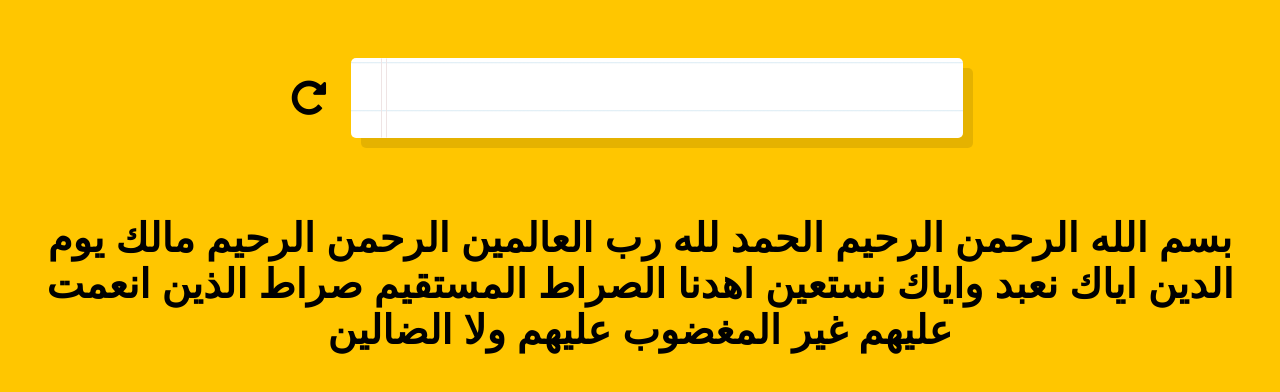
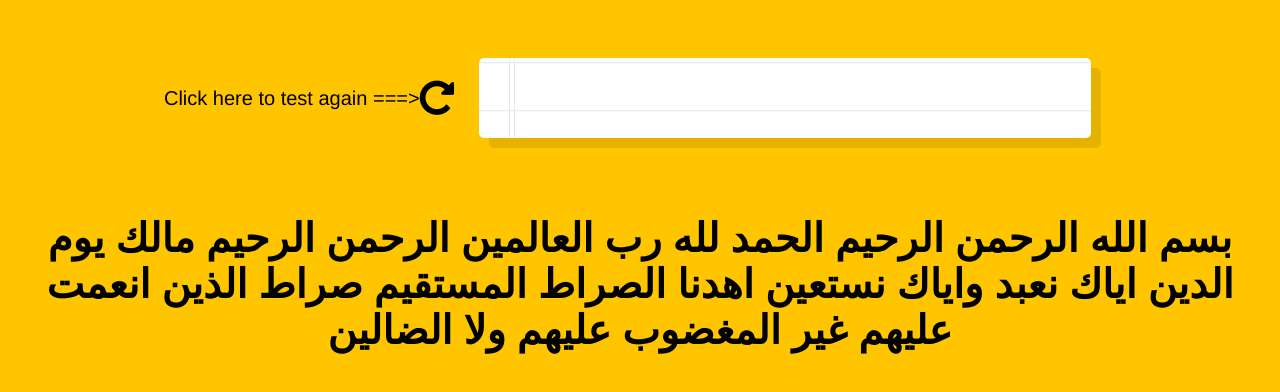
Before and after one commit to AbdelrhmanAmin/Quran-pronunciation, a website: page index.html in a window 1280 px wide. Drawn offline with Linux system fonts and the light colour scheme.

Commit message:
it's working properly ! :fire:

```diff
--- a/index.html
+++ b/index.html
@@ -10,7 +10,8 @@
   </head>
   <body>
     <div id="test">
-      <i class="fa fa-repeat fa-2x" aria-hidden="true" id="btn"></i>
+      <span>Click here to test again ===> </span
+      ><i class="fa fa-repeat fa-2x" aria-hidden="true" id="btn"></i>
       <div class="words" contenteditable></div>
     </div>
     <h1>
```
